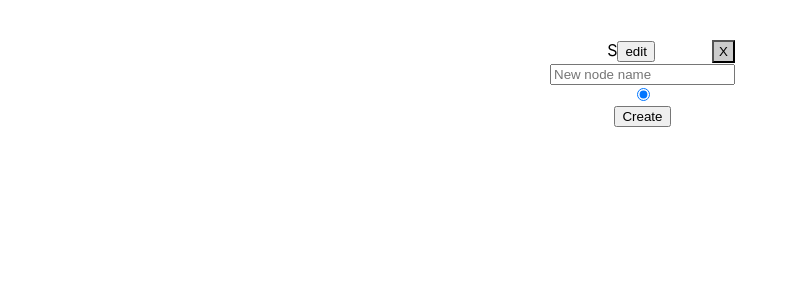
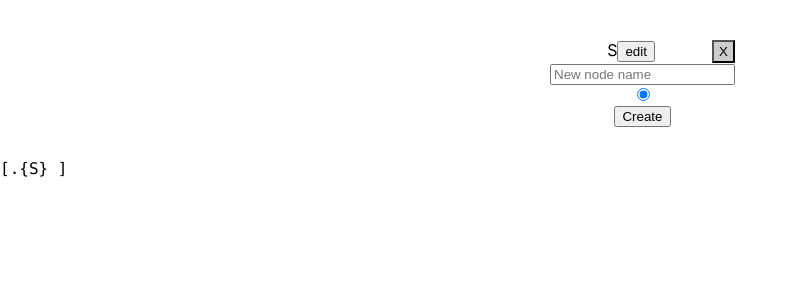
Before and after one commit to holdenout/tree2tex, a React (Create React App) app: page / in a window 1280 px wide. Shown: the top 300 px of the page, without its empty margins (0-795 px from the left). Built offline with nearby package versions, Linux system fonts and the light colour scheme.

Commit message:
Refactored to lift up state and separate GUI/Latex

```diff
--- a/src/App.jsx
+++ b/src/App.jsx
@@ -1,12 +1,12 @@
 import React, { Component } from "react";
 import "./App.css";
-import TreeGUI from "./TreeGUI";
+import TreeInterface from "./TreeInterface.jsx";
 
 class App extends Component {
   render() {
     return (
       <div className="App">
-        <TreeGUI />
+        <TreeInterface />
       </div>
     );
   }
--- /dev/null
+++ b/src/LatexOutput.jsx
@@ -0,0 +1,36 @@
+import React from "react";
+
+function generateLatexTree(startNode, level = 0, strFormatting = {}) {
+  const reducer = (latexTree, child) =>
+    latexTree + generateLatexTree(child, level + 1, strFormatting);
+
+  const nameStr = startNode.name.toString();
+  const {
+    nodeStartStr = ".",
+    nodeEndStr = "",
+    indentStr = "  ",
+    childrenStartStr = "[",
+    childrenEndStr = "]"
+  } = strFormatting;
+
+  return (
+    startNode.children.reduce(
+      reducer,
+      `${"\n" + indentStr.repeat(level) + childrenStartStr + nodeStartStr + nameStr + nodeEndStr}`
+    ) +
+    `${(startNode.children.length ? "\n" + indentStr.repeat(level) : " ") +
+      childrenEndStr}`
+  );
+}
+
+export const LatexOutput = ({treeData, strFormatting}) => {
+  return (
+    <div className="latex-output" align="left">
+      <pre>
+        <code>{generateLatexTree(treeData.root, undefined, strFormatting)}</code>
+      </pre>
+    </div>
+  )
+};
+
+export default LatexOutput;
--- a/src/TreeGUI.jsx
+++ b/src/TreeGUI.jsx
@@ -1,5 +1,4 @@
-import React, { Component } from "react";
-import tree from "./tree.js";
+import React from "react";
 import Node from "./Node";
 import "./TreeGUI.css";
 
@@ -22,72 +21,18 @@ const NodeContainer = props => {
   );
 };
 
-class Tree extends Component {
-  constructor(props) {
-    super(props);
-    this.state = {
-      treeData: tree("S"),
-      traverse: "",
-      strFormatting: ({
-        nodeStartStr: ".{",
-        nodeEndStr: "}",
-        indentStr: "    ",
-        childrenStartStr: "[",
-        childrenEndStr: "]"
-      })
-    };
-  }
-
-  addChild = (ancestor, newName, newPosition) => {
-    this.setState(prevState => ({
-      treeData: prevState.treeData.addChild(ancestor, newName, newPosition),
-      traverse: this.state.treeData.dfTraverseTex(undefined, undefined, this.state.strFormatting)
-    }));
-  };
-
-  removeChild = (node) => {
-    this.setState(prevState => ({
-      treeData: prevState.treeData.removeChild(node),
-      traverse: this.state.treeData.dfTraverseTex(undefined, undefined, this.state.strFormatting)
-    }));
-  }
-
-  editName = (node) => {
-    const newName = prompt("New name?");
-    this.setState(({ treeData }) => ({
-      treeData: treeData.editName(node, newName),
-      traverse: this.state.treeData.dfTraverseTex(undefined, undefined, this.strFormatting)
-    }));
-  }
-
-  render() {
+export const TreeGUI = props => {
     return (
-      <div className="tree-container">
+      <div className="treegui-container">
         <NodeContainer
-          key={this.state.treeData.root.id}
-          node={this.state.treeData.root}
-          addChild={this.addChild}
-          removeChild={this.removeChild}
-          editName={this.editName}
+          key={props.treeData.root.id}
+          node={props.treeData.root}
+          addChild={props.addChild}
+          removeChild={props.removeChild}
+          editName={props.editName}
         />
-        <div align="left">
-          <pre>
-            <code>{this.state.traverse}</code>
-          </pre>
-        </div>
       </div>
     );
-  }
-}
-
-class TreeGUI extends Component {
-  render() {
-    return (
-      <div className="container">
-        <Tree />
-      </div>
-    );
-  }
 }
 
 export default TreeGUI;
--- /dev/null
+++ b/src/TreeInterface.jsx
@@ -0,0 +1,55 @@
+import React, { Component } from "react";
+import TreeGUI from "./TreeGUI.jsx";
+import LatexOutput from "./LatexOutput.jsx";
+import tree from "./tree.js";
+
+class TreeInterface extends Component {
+  constructor(props) {
+    super(props);
+    this.state = {
+      treeData: tree("S"),
+      strFormatting: ({
+        nodeStartStr: ".{",
+        nodeEndStr: "}",
+        indentStr: "    ",
+        childrenStartStr: "[",
+        childrenEndStr: "]"
+      })
+    }
+  }
+
+  addChild = (ancestor, newName, newPosition) => {
+    this.setState(prevState => ({
+      treeData: prevState.treeData.addChild(ancestor, newName, newPosition)
+    }));
+  };
+
+  removeChild = (node) => {
+    this.setState(prevState => ({
+      treeData: prevState.treeData.removeChild(node),
+    }));
+  }
+
+  editName = (node) => {
+    const newName = prompt("New name?");
+    this.setState(prevState => ({
+      treeData: prevState.treeData.editName(node, newName),
+    }));
+  }
+
+  render() {
+    return (
+      <div>
+        <TreeGUI
+          treeData={this.state.treeData}
+          addChild={this.addChild}
+          removeChild={this.removeChild}
+          editName={this.editName}
+        />
+        <LatexOutput treeData={this.state.treeData} strFormatting={this.state.strFormatting}/>
+      </div>
+    )
+  }
+}
+
+export default TreeInterface;
--- a/src/tree.js
+++ b/src/tree.js
@@ -40,28 +40,6 @@ export const tree = rootName => ({
     );
   },
 
-  dfTraverseTex(start = this.root, level = 0, strFormatting = {}) {
-    const reducer = (treeTex, child) =>
-      treeTex + this.dfTraverseTex(child, level + 1, strFormatting);
-
-    const {
-      nodeStartStr = ".",
-      nodeEndStr = "",
-      indentStr = "  ",
-      nameStr = start.name.toString(),
-      childrenStartStr = "[",
-      childrenEndStr = "]"
-    } = strFormatting;
-
-    return (
-      start.children.reduce(
-        reducer,
-        `${"\n" + indentStr.repeat(level) + childrenStartStr + nodeStartStr + nameStr + nodeEndStr}`
-      ) +
-      `${(start.children.length ? "\n" + indentStr.repeat(level) : " ") +
-        childrenEndStr}`
-    );
-  }
 });
 
 export default tree;
```
